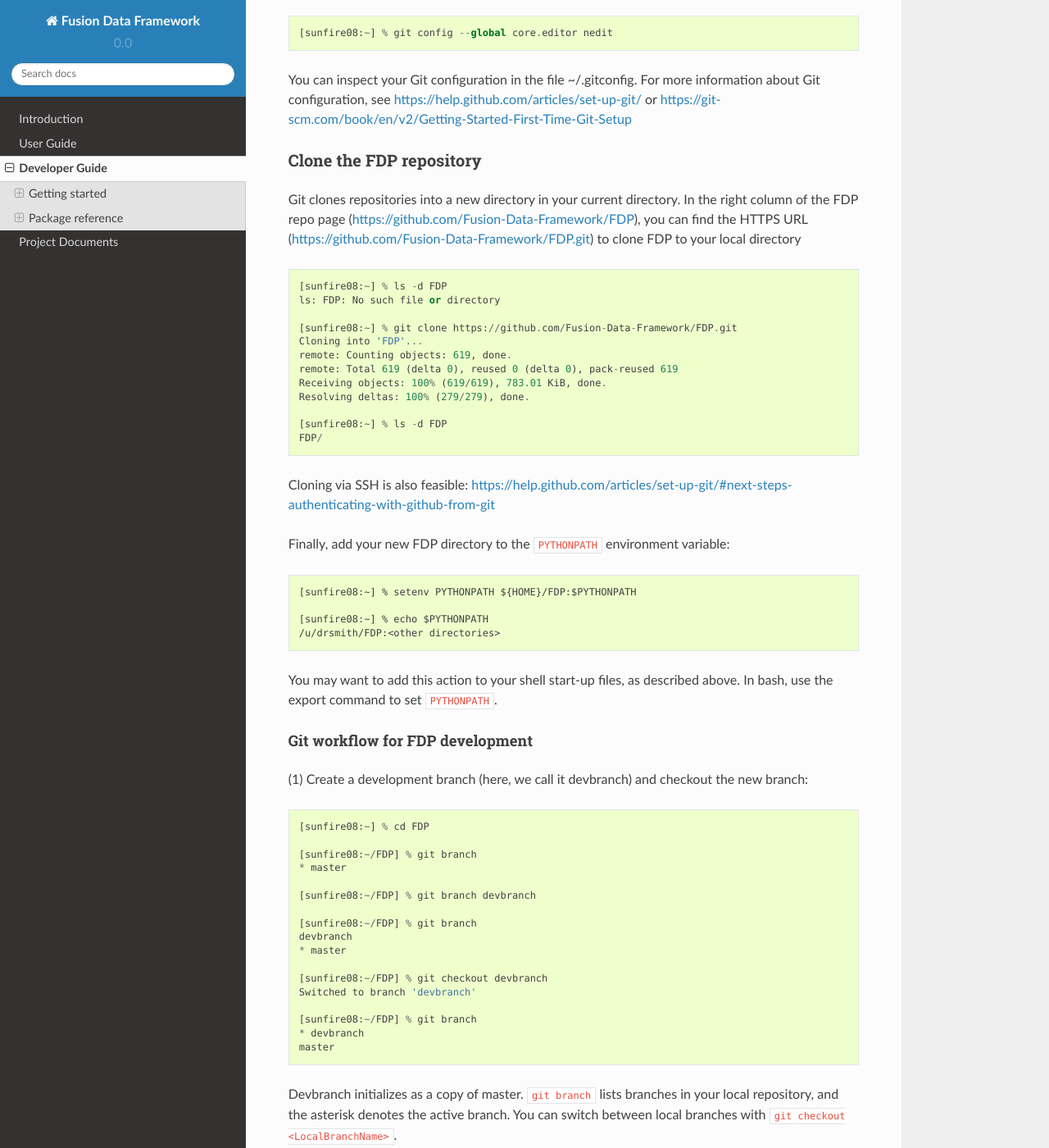
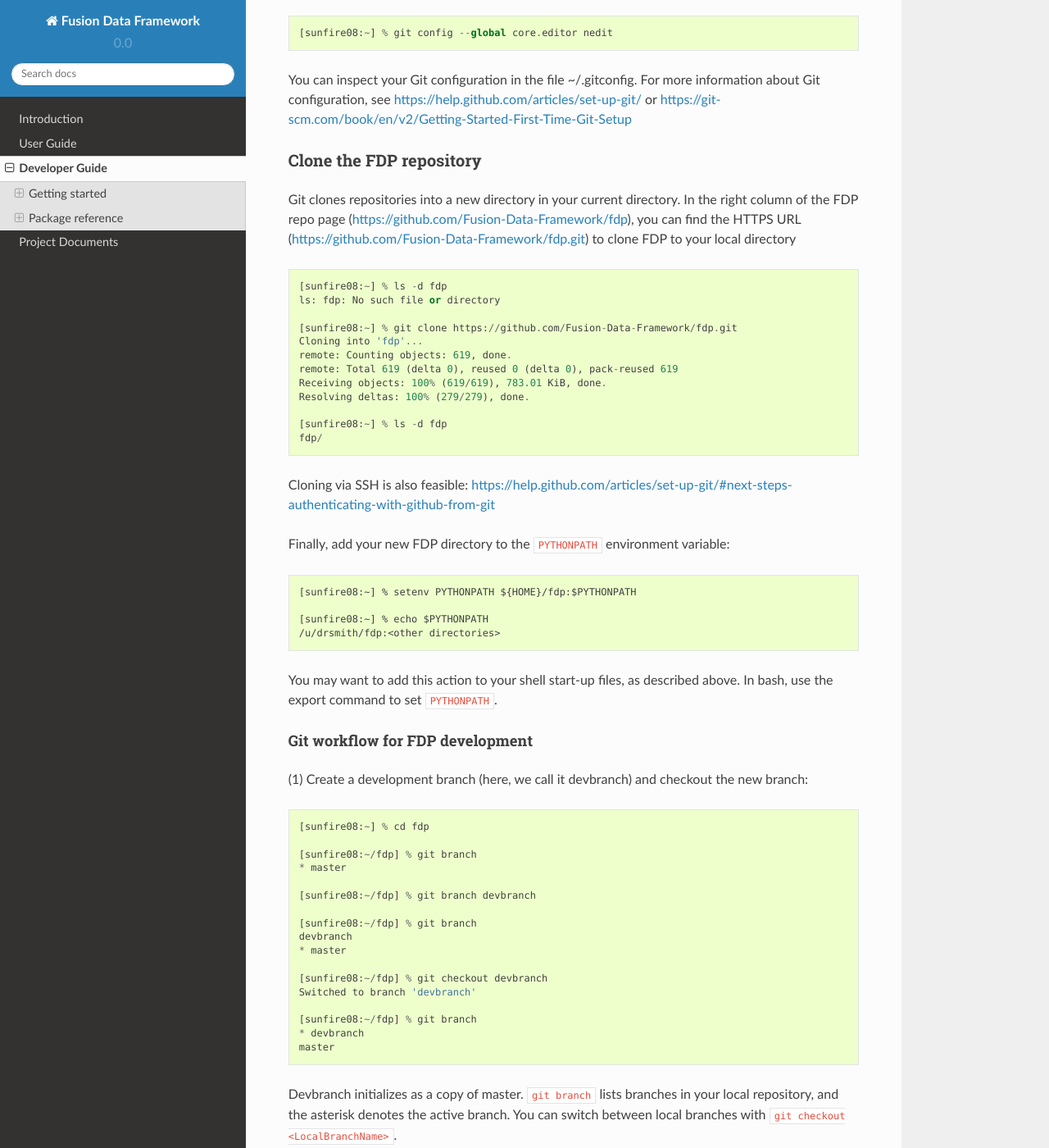
Before and after one commit to Fusion-Data-Platform/fdp, a Sphinx documentation site: the page built from docs/source/developer_guide.rst, in a window 1280 px wide and 1400 px high, scrolled down 1004 px. Shown: the whole window at 82% size. Built offline with Sphinx 7.4.7 and the Read the Docs theme 2.0.0, drawn with Linux system fonts in a browser that asks for light colours; some of the changed text lies outside the part shown.

Commit message:
revised docs

```diff
--- a/README.rst
+++ b/README.rst
@@ -20,11 +20,11 @@
 Plot electron temperature from Thomson scattering for NSTX shot 140000::
 
     >>> import fdp
-    >>> fdp.nstx.s140000.mpts.te.plot()
+    >>> nstx = fdp.nstx
+    >>> nstx.s140000.mpts.te.plot()
 
 View logbook entries for NSTX shot 140000::
 
-    >>> nstx = fdp.nstx
     >>> nstx.s140000.logbook()
 
     Logbook entries for 140000
--- a/docs/source/developer_guide.rst
+++ b/docs/source/developer_guide.rst
@@ -12,7 +12,7 @@
 
 This guide is for developers who want to contribute to the FDP project, and this guide describes the development workflow on the PPPL Linux cluster.  If you simply want to use FDP on the PPPL Linux cluster, see the user guide.
 
-The FDP code repository is hosted on GitHub: https://github.com/Fusion-Data-Platform/FDP
+The FDP code repository is hosted on GitHub: https://github.com/Fusion-Data-Platform/fdp
 
 To participate in the FDP project as a developer, you must create a GitHub account.  The FDP project uses GitHub and Git for collaborative development and version control.
 
@@ -48,29 +48,29 @@
 Clone the FDP repository
 ====================================
 
-Git clones repositories into a new directory in your current directory.  In the right column of the FDP repo page (https://github.com/Fusion-Data-Framework/FDP), you can find the HTTPS URL (https://github.com/Fusion-Data-Framework/FDP.git) to clone FDP to your local directory ::
+Git clones repositories into a new directory in your current directory.  In the right column of the FDP repo page (https://github.com/Fusion-Data-Framework/fdp), you can find the HTTPS URL (https://github.com/Fusion-Data-Framework/fdp.git) to clone FDP to your local directory ::
 
-    [sunfire08:~] % ls -d FDP
-    ls: FDP: No such file or directory
+    [sunfire08:~] % ls -d fdp
+    ls: fdp: No such file or directory
 
-    [sunfire08:~] % git clone https://github.com/Fusion-Data-Framework/FDP.git
-    Cloning into 'FDP'...
+    [sunfire08:~] % git clone https://github.com/Fusion-Data-Framework/fdp.git
+    Cloning into 'fdp'...
     remote: Counting objects: 619, done.
     remote: Total 619 (delta 0), reused 0 (delta 0), pack-reused 619
     Receiving objects: 100% (619/619), 783.01 KiB, done.
     Resolving deltas: 100% (279/279), done.
 
-    [sunfire08:~] % ls -d FDP
-    FDP/
+    [sunfire08:~] % ls -d fdp
+    fdp/
 
 Cloning via SSH is also feasible: https://help.github.com/articles/set-up-git/#next-steps-authenticating-with-github-from-git
 
 Finally, add your new FDP directory to the ``PYTHONPATH`` environment variable::
 
-    [sunfire08:~] % setenv PYTHONPATH ${HOME}/FDP:$PYTHONPATH
+    [sunfire08:~] % setenv PYTHONPATH ${HOME}/fdp:$PYTHONPATH
 
     [sunfire08:~] % echo $PYTHONPATH
-    /u/drsmith/FDP:<other directories>
+    /u/drsmith/fdp:<other directories>
 
 You may want to add this action to your shell start-up files, as described above.  In bash, use the export command to set ``PYTHONPATH``.
 
@@ -80,21 +80,21 @@
 
 \(1) Create a development branch (here, we call it devbranch) and checkout the new branch::
 
-    [sunfire08:~] % cd FDP
+    [sunfire08:~] % cd fdp
 
-    [sunfire08:~/FDP] % git branch
+    [sunfire08:~/fdp] % git branch
     * master
 
-    [sunfire08:~/FDP] % git branch devbranch
+    [sunfire08:~/fdp] % git branch devbranch
 
-    [sunfire08:~/FDP] % git branch
+    [sunfire08:~/fdp] % git branch
     devbranch
     * master
 
-    [sunfire08:~/FDP] % git checkout devbranch
+    [sunfire08:~/fdp] % git checkout devbranch
     Switched to branch 'devbranch'
 
-    [sunfire08:~/FDP] % git branch
+    [sunfire08:~/fdp] % git branch
     * devbranch
     master
 
@@ -103,9 +103,9 @@
 
 \(2) Push devbranch to the remote FDP repository at GitHub (you may need to enter your GitHub username and password)::
 
-    [sunfire08:~/FDP] % git push origin devbranch
+    [sunfire08:~/fdp] % git push origin devbranch
     Total 0 (delta 0), reused 0 (delta 0)
-    To https://github.com/Fusion-Data-Framework/FDP.git
+    To https://github.com/Fusion-Data-Framework/fdp.git
      * [new branch]      devbranch -> devbranch
 
 devbranch is now listed in the FDP repository at GitHub.  ``origin`` is the alias for the remote GitHub repository.  You can view your remote repositories and aliases with ``git remote -v``.
@@ -115,56 +115,56 @@
 
 As you complete small tasks, you should commit changes to your local repository with ``git commit -a -m '<mymessage>'``.  Also, each commit requires a short message describing the changes::
 
-    [sunfire02:~/FDP] % git commit -a -m 'added dictionary rows in logbook.py'
+    [sunfire02:~/fdp] % git commit -a -m 'added dictionary rows in logbook.py'
     [devbranch bb6c58a] added dictionary rows in logbook.py
     1 file changed, 16 insertions(+), 21 deletions(-)
 
 If you do not specify a commit message with -m option, then Git will open your default editor and ask for a commit message (see Configure Git above).  The -a option commits all file changes throughout the branch index, not simply your current directory.  The branch index is the list of files Git tracks in the branch.  ``git commit -a`` tracks changes to files in the branch index, so you must add new files to the index and remove deleted files from the index.  You can view the branch index with ``git ls-files``, and you can add new files to the index and remove deleted files from the index with ``git add -A``::
 
-    [sunfire02:~/FDP] % touch temp.py
+    [sunfire02:~/fdp] % touch temp.py
 
-    [sunfire02:~/FDP] % ls temp.py
+    [sunfire02:~/fdp] % ls temp.py
     temp.py
 
-    [sunfire02:~/FDP] % git ls-files temp.py
+    [sunfire02:~/fdp] % git ls-files temp.py
 
-    [sunfire02:~/FDP] % git add -A
+    [sunfire02:~/fdp] % git add -A
 
-    [sunfire02:~/FDP] % git ls-files temp.py
+    [sunfire02:~/fdp] % git ls-files temp.py
     temp.py
 
 Note that temp.py appeared in the index only after the command ``git add -A``.  Similarly, deleted files stay in the index until the ``git add -A`` is given.
 
 When you complete a large task, you should “push” changes to the devbranch on GitHub with ``git push``::
 
-    [sunfire05:~/FDP] % git push origin devbranch
+    [sunfire05:~/fdp] % git push origin devbranch
     Counting objects: 10, done.
     Delta compression using up to 8 threads.
     Compressing objects: 100% (6/6), done.
     Writing objects: 100% (6/6), 1.30 KiB, done.
     Total 6 (delta 3), reused 0 (delta 0)
-    To https://github.com/Fusion-Data-Framework/FDP.git
+    To https://github.com/Fusion-Data-Framework/fdp.git
         129c5d9..a166825 devbranch -> devbranch
 
 Again, "origin" signifies the branches on the remote GitHub repo.
 
 \(4) While you are working locally in devbranch, others may be modifying master at GitHub.  When you are ready to merge devbranch into master, you should first merge the latest version of master from GitHub into your local devbranch.  To retrieve the latest version of master from GitHub, use ``git fetch``::
 
-    [sunfire05:~/FDP] % git fetch origin master
-    From https://github.com/Fusion-Data-Framework/FDP
+    [sunfire05:~/fdp] % git fetch origin master
+    From https://github.com/Fusion-Data-Framework/fdp
     * branch            master     -> FETCH_HEAD
 
 Next, verify that you are in devbranch and merge origin/master into devbranch::
 
-    [sunfire08:~/FDP] % git branch
+    [sunfire08:~/fdp] % git branch
     * devbranch
     master
 
-    [sunfire05:~/FDP] % git merge origin/master
+    [sunfire05:~/fdp] % git merge origin/master
 
 Next, push your local devbranch to devbranch on GitHub::
 
-    [sunfire05:~/FDP] % git push origin devbranch
+    [sunfire05:~/fdp] % git push origin devbranch
 
 Finally, on the GitHub website, in the devbranch area, submit a *pull request* to pull devbranch into master.
 
--- a/docs/source/index.rst
+++ b/docs/source/index.rst
@@ -7,7 +7,7 @@
 
 .. only:: html
 
-    Fusion Data Platform (FDP) is a data framework for magnetic fusion experiments.  FDP streamlines data discovery, operations, and visualization.
+    Fusion Data Platform (FDP) is a data framework for magnetic fusion experiments.  FDP streamlines data discovery, analysis methods, and visualization.
 
     * Github repository: https://github.com/Fusion-Data-Platform/fdp
     * Documentation: http://Fusion-Data-Platform.github.io/
```
Also changed, not shown: other parts of README.rst (+1 -1 lines), docs/source/user_guide.rst (+8 -20 lines).
